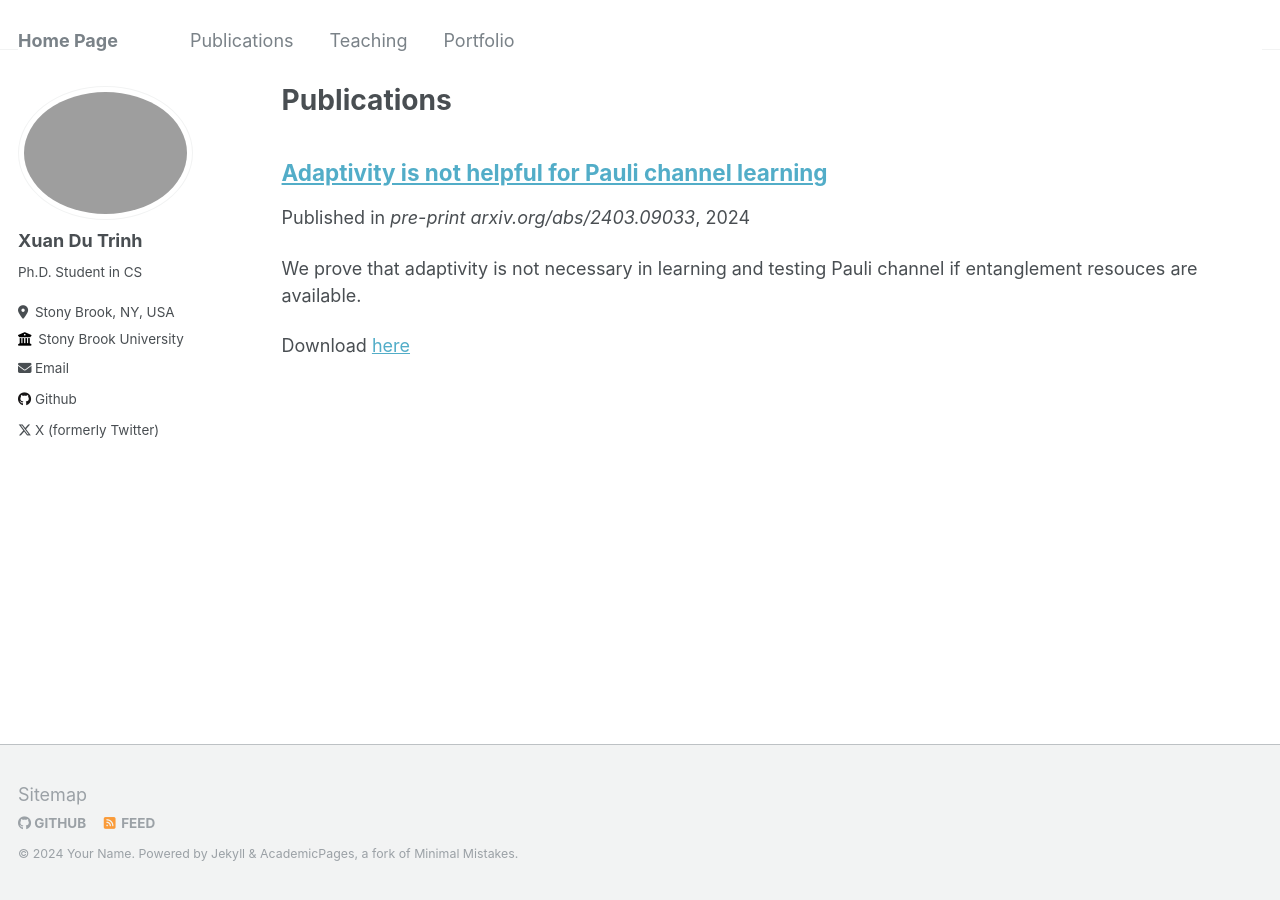
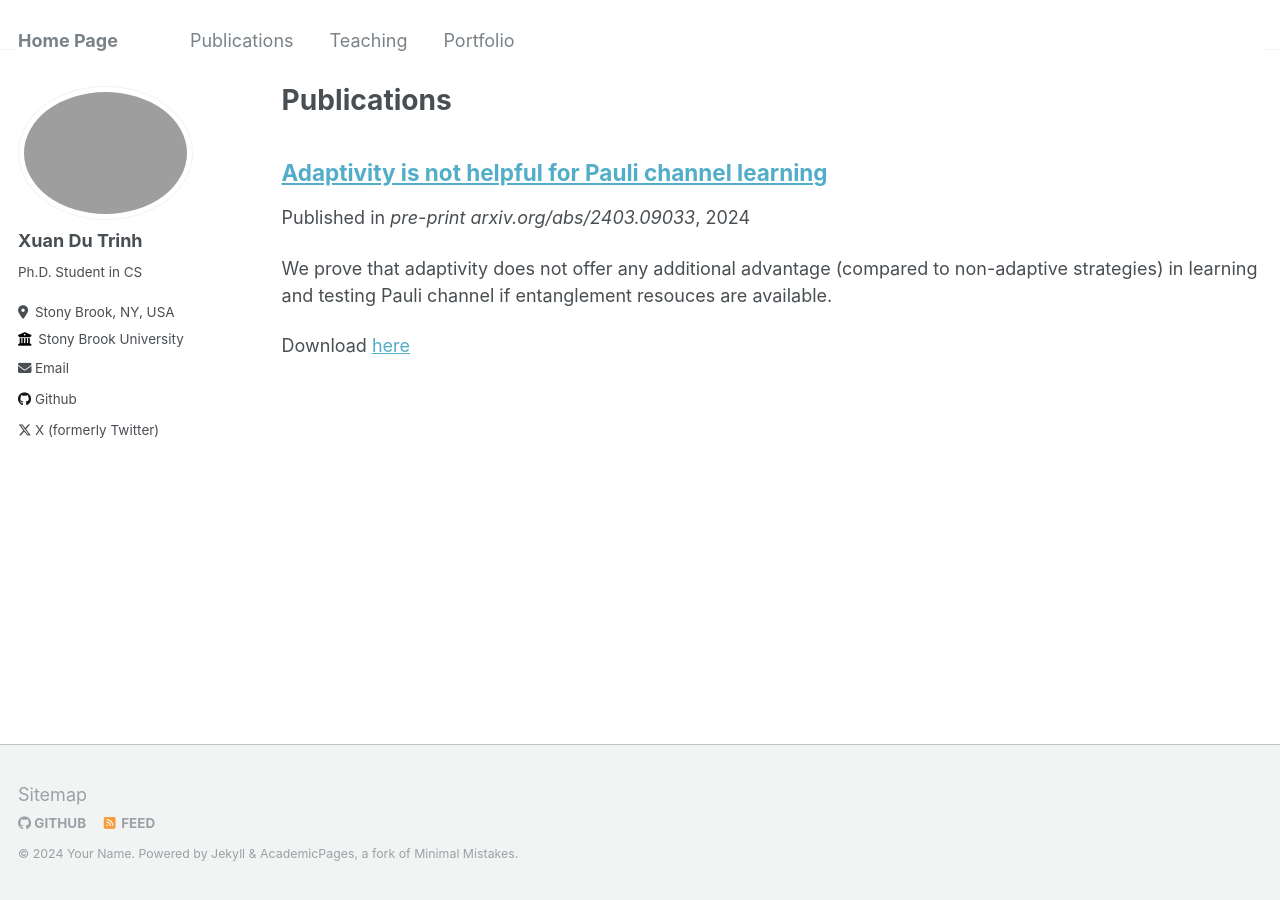
Before and after one commit to trinhdu97/trinhdu97.github.io, a Jekyll site: the page built from _pages/publications.md, in a window 1280 px wide. Built offline with Jekyll 4.4.1, drawn with Linux system fonts in a browser that asks for light colours.

Commit message:
Update 2009-10-01-paper-title-number-1.md

```diff
--- a/_publications/2009-10-01-paper-title-number-1.md
+++ b/_publications/2009-10-01-paper-title-number-1.md
@@ -2,7 +2,7 @@
 title: "Adaptivity is not helpful for Pauli channel learning"
 collection: Learning Pauli channel
 permalink: https://arxiv.org/abs/2403.09033
-excerpt: 'We prove that adaptivity is not necessary in learning and testing Pauli channel if entanglement resouces are available.'
+excerpt: 'We prove that adaptivity does not offer any additional advantage (compared to non-adaptive strategies) in learning and testing Pauli channel if entanglement resouces are available.'
 date: 03/2024
 venue: 'pre-print arxiv.org/abs/2403.09033'
 paperurl: 'https://arxiv.org/abs/2403.09033'
```
